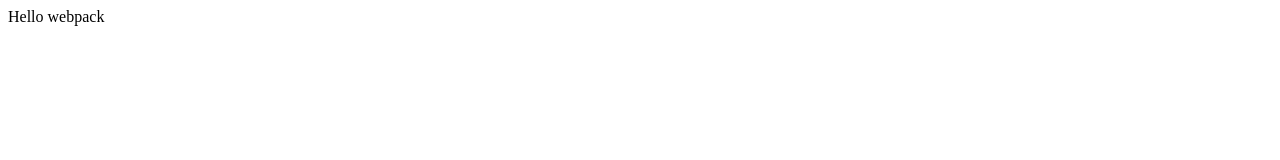
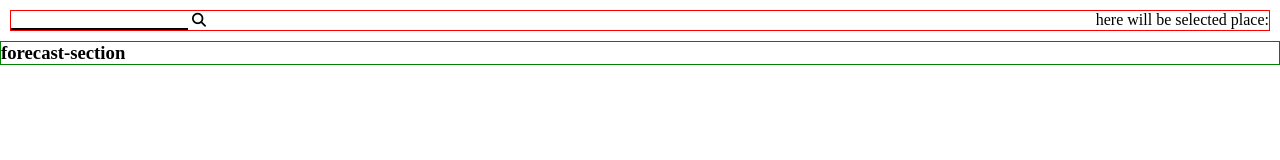
Before and after one commit to SergeyTocarchuk/weather-app, a website built with webpack: page dist/index.html in a window 1280 px wide. Built offline with nearby package versions, Linux system fonts and the light colour scheme; no server answers.

Commit message:
Fetch all info with API

```diff
--- a/src/index.js
+++ b/src/index.js
@@ -1,13 +1,22 @@
 import _ from 'lodash';
 import './style.css';
 
-function component() {
-  const element = document.createElement('div');
+const place = document.querySelector('.show-place');
+const img = document.querySelector('img');
 
-  element.innerHTML = _.join(['Hello', 'webpack'], ' ');
-  element.classList.add('hello');
-
-  return element;
-}
-
-document.body.appendChild(component());
+fetch(`https://api.openweathermap.org/data/2.5/weather?q=London&appid=4d936a4be60b9f7812c9ca32648afb00`, {mode: 'cors'})
+.then(function(response) {
+  return response.json();
+})
+.then(function(response) {
+  console.log(response);
+  place.innerHTML = `
+  <span>${response.name}</span>
+  <br>
+  <span>${response.weather[0].description}</span>
+  <br>
+  <span>${response.main.temp} C</span>
+  <br>
+  <span>min: ${response.main.temp_min} C, max: ${response.main.temp_max} C</span>
+  `;
+})
--- a/src/style.css
+++ b/src/style.css
@@ -0,0 +1,38 @@
+* {
+  margin: 0;
+  padding: 0;
+  box-sizing: border-box;
+}
+
+.container {
+  display: flex;
+  flex-direction: column;
+}
+
+.country-section {
+  display: flex;
+  flex-direction: row;
+  justify-content: space-between;
+  border: 1px solid red;
+  margin: 10px;
+}
+
+.forecast-section {
+  border: 1px solid green;
+}
+
+button {
+  cursor: pointer;
+  border: none;
+  background: white;
+}
+
+.fa-search {
+  border: none;
+  font-size: 14px;
+}
+
+input {
+  border: none;
+  border-bottom: 2px solid black;
+}
```
Also changed, not shown: dist/bundle.js, dist/index.html.
